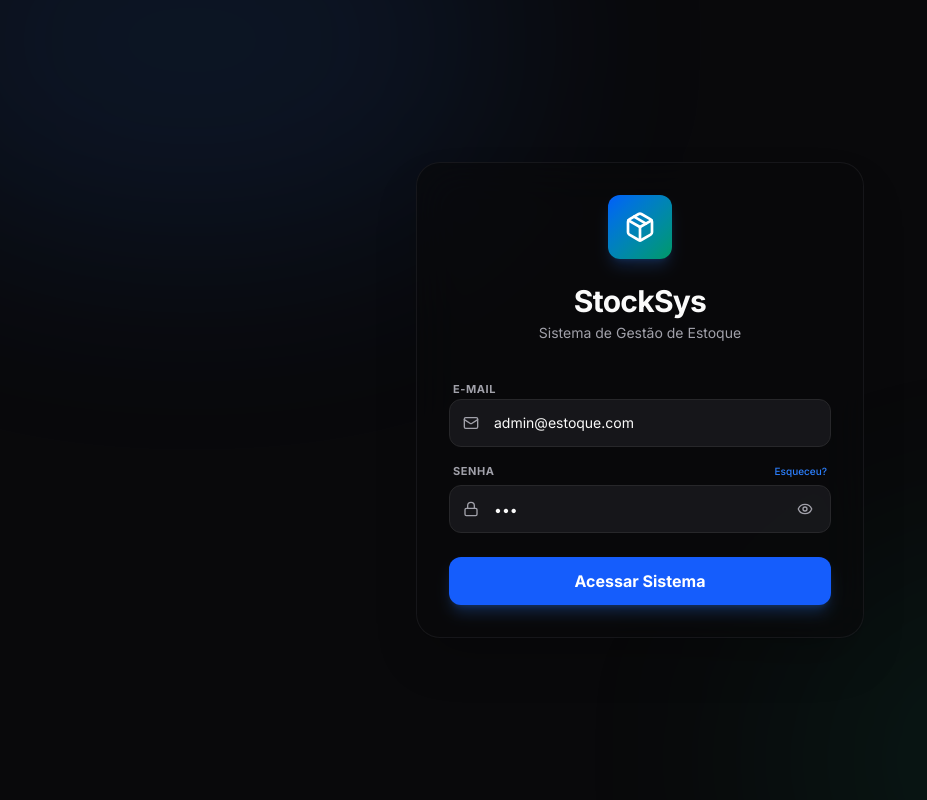
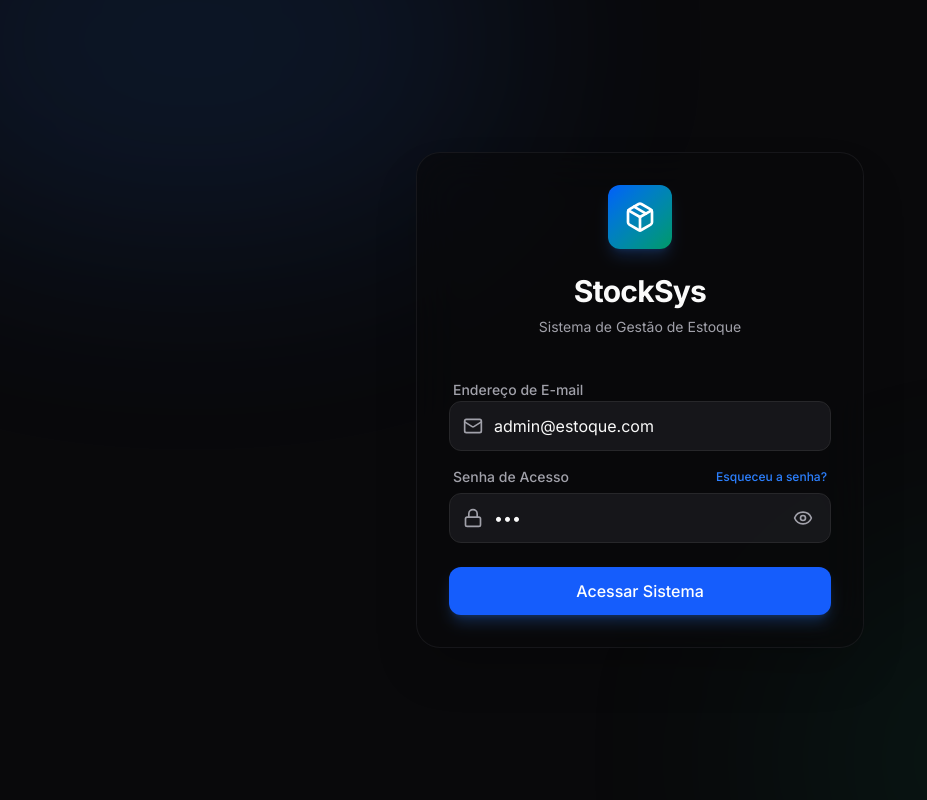
Before and after one commit to Liizfel/StockSys, a React (Vite) app: page /login in a window 1280 px wide. Shown: the whole page, without its empty margins (0-927 px from the left). Built offline with nearby package versions, Linux system fonts and the light colour scheme.

Commit message:
feat(Login): enhance login and password reset functionality with improved error handling and UI updates

```diff
--- a/src/pages/Login.tsx
+++ b/src/pages/Login.tsx
@@ -5,7 +5,7 @@ import { Lock, Mail, Loader2, Package, Eye, EyeOff } from 'lucide-react';
 import { motion } from 'framer-motion';
 
 const StockSysLogo = () => (
-  <div className="w-16 h-16 bg-gradient-to-br from-blue-600 to-emerald-600 rounded-xl flex items-center justify-center mx-auto mb-6 shadow-lg shadow-blue-500/20 shrink-0">
+  <div className="w-16 h-16 bg-gradient-to-br from-blue-600 to-emerald-600 rounded-xl flex items-center justify-center mx-auto mb-6 shadow-lg shadow-blue-500/20">
     <Package className="w-8 h-8 text-white" />
   </div>
 );
@@ -18,6 +18,7 @@ export default function Login() {
   const [loading, setLoading] = useState(false);
   const [showPassword, setShowPassword] = useState(false);
 
+  // Estados de Esqueci a Senha
   const [isForgotPassword, setIsForgotPassword] = useState(false);
   const [resetEmail, setResetEmail] = useState('');
   const [newPassword, setNewPassword] = useState('');
@@ -29,23 +30,31 @@ export default function Login() {
   const handleLogin = async (e: React.FormEvent) => {
     e.preventDefault();
     setError('');
+    setSuccessMessage('');
     setLoading(true);
 
     try {
-      // Adicionamos a barra ao final / para evitar redirecionamentos que perdem o POST
-      const res = await fetch('/api/auth/login/', {
+      const res = await fetch('/api/auth/login', {
         method: 'POST',
         headers: { 'Content-Type': 'application/json' },
         body: JSON.stringify({ email, password })
       });
 
-      const data = await res.json();
+      let data: any = {};
+      const contentType = res.headers.get('content-type');
+      if (contentType && contentType.includes('application/json')) {
+        data = await res.json();
+      } else {
+        const text = await res.text();
+        throw new Error(text.substring(0, 100) || `Erro do servidor (${res.status})`);
+      }
+
       if (!res.ok) throw new Error(data.error || 'Erro de autenticação');
 
       login(data.token, data.user);
       navigate('/');
     } catch (err: any) {
-      setError(err.message || 'Erro ao conectar com o servidor');
+      setError(err.message || 'Erro ao fazer login');
     } finally {
       setLoading(false);
     }
@@ -53,20 +62,41 @@ export default function Login() {
 
   const handleResetPassword = async (e: React.FormEvent) => {
     e.preventDefault();
+    setError('');
+    setSuccessMessage('');
+
     if (newPassword !== confirmNewPassword) {
       setError('As senhas não coincidem.');
       return;
     }
+
     setLoading(true);
+
     try {
-      const res = await fetch('/api/auth/reset-password/', {
+      const res = await fetch('/api/auth/reset-password', {
         method: 'POST',
         headers: { 'Content-Type': 'application/json' },
         body: JSON.stringify({ email: resetEmail, newPassword })
       });
-      if (!res.ok) throw new Error('Erro ao redefinir a senha');
-      setSuccessMessage('Senha redefinida com sucesso!');
+
+      let data: any = {};
+      const contentType = res.headers.get('content-type');
+      if (contentType && contentType.includes('application/json')) {
+        data = await res.json();
+      } else {
+        const text = await res.text();
+        throw new Error(text.substring(0, 100) || `Erro do servidor (${res.status})`);
+      }
+
+      if (!res.ok) throw new Error(data.error || 'Erro ao redefinir a senha');
+
+      setSuccessMessage('Senha redefinida com sucesso! Você já pode fazer o login.');
       setIsForgotPassword(false);
+      setEmail(resetEmail);
+      setPassword(newPassword);
+      setResetEmail('');
+      setNewPassword('');
+      setConfirmNewPassword('');
     } catch (err: any) {
       setError(err.message || 'Erro ao redefinir a senha');
     } finally {
@@ -75,56 +105,175 @@ export default function Login() {
   };
 
   return (
-    <div className="min-h-screen bg-background flex items-center justify-center p-4 relative overflow-hidden">
-      {/* Background Decorativo */}
-      <div className="absolute top-[-20%] left-[-10%] w-[50%] h-[50%] bg-blue-500/20 rounded-full blur-[120px] animate-pulse"></div>
-      <div className="absolute bottom-[-20%] right-[-10%] w-[50%] h-[50%] bg-emerald-500/15 rounded-full blur-[120px] animate-pulse delay-700"></div>
+    <div className="min-h-screen bg-background flex items-center justify-center p-4 relative overflow-hidden text-foreground">
+      {/* Animated Background Gradients */}
+      <div className="absolute top-[-20%] left-[-10%] w-[50%] h-[50%] bg-blue-500/20 rounded-full blur-[120px] animate-[pulse_8s_ease-in-out_infinite]"></div>
+      <div className="absolute bottom-[-20%] right-[-10%] w-[50%] h-[50%] bg-emerald-500/15 rounded-full blur-[120px] animate-[pulse_10s_ease-in-out_infinite_reverse]"></div>
 
       <motion.div
-          initial={{ opacity: 0, y: 20 }}
-          animate={{ opacity: 1, y: 0 }}
-          className="w-full max-w-md bg-card/60 backdrop-blur-xl rounded-3xl border border-border/50 shadow-2xl p-6 sm:p-8 space-y-6 relative z-10"
+         initial={{ opacity: 0, y: 20 }}
+         animate={{ opacity: 1, y: 0 }}
+         transition={{ duration: 0.5, ease: "easeOut" }}
+         className="max-w-md w-full bg-card/60 backdrop-blur-xl rounded-3xl border border-border/50 shadow-2xl p-8 space-y-6 relative z-10"
       >
         <div className="text-center">
           <StockSysLogo />
-          <h1 className="text-2xl sm:text-3xl font-bold tracking-tight text-foreground">StockSys</h1>
-          <p className="text-xs sm:text-sm text-muted-foreground mt-1">Sistema de Gestão de Estoque</p>
+          <h1 className="text-3xl font-bold tracking-tight">StockSys</h1>
+          <p className="text-sm text-muted-foreground mt-2">Sistema de Gestão de Estoque</p>
         </div>
 
-        {error && <div className="bg-destructive/10 text-destructive p-3 rounded-xl text-xs font-medium border border-destructive/20 text-center">{error}</div>}
-        {successMessage && <div className="bg-emerald-500/10 text-emerald-500 p-3 rounded-xl text-xs font-medium border border-emerald-500/20 text-center">{successMessage}</div>}
+        {error && (
+          <motion.div initial={{ opacity: 0 }} animate={{ opacity: 1 }} className="bg-destructive/10 text-destructive p-3 rounded-xl text-sm text-center font-medium border border-destructive/20">
+            {error}
+          </motion.div>
+        )}
+
+        {successMessage && (
+          <motion.div initial={{ opacity: 0 }} animate={{ opacity: 1 }} className="bg-emerald-500/10 text-emerald-500 p-3 rounded-xl text-sm text-center font-medium border border-emerald-500/20">
+            {successMessage}
+          </motion.div>
+        )}
 
         {!isForgotPassword ? (
-          <form onSubmit={handleLogin} className="space-y-4 pt-2">
+          <form onSubmit={handleLogin} className="space-y-4 pt-4">
             <div className="space-y-1.5">
-              <label className="text-[11px] font-bold text-muted-foreground ml-1 uppercase tracking-wider">E-mail</label>
+              <label className="text-sm font-medium text-muted-foreground ml-1">Endereço de E-mail</label>
               <div className="relative">
-                <Mail className="absolute left-3.5 top-1/2 -translate-y-1/2 w-4 h-4 text-muted-foreground" />
-                <input type="email" value={email} onChange={(e) => setEmail(e.target.value)} className="w-full pl-11 pr-4 py-3 bg-secondary/50 border border-border rounded-xl focus:ring-2 focus:ring-blue-500 outline-none transition-all h-[48px] text-sm" placeholder="nome@stocksys.com" required />
+                <Mail className="absolute left-3.5 top-1/2 -translate-y-1/2 w-5 h-5 text-muted-foreground" />
+                <input
+                  type="email"
+                  value={email}
+                  onChange={(e) => setEmail(e.target.value)}
+                  className="w-full pl-11 pr-4 py-3 bg-secondary/50 border border-border rounded-xl focus:ring-2 focus:ring-blue-500/50 focus:border-blue-500 outline-none transition-all placeholder:text-muted-foreground/50"
+                  placeholder="nome@stocksys.com"
+                  required
+                />
               </div>
             </div>
 
             <div className="space-y-1.5">
               <div className="flex justify-between items-center px-1">
-                <label className="text-[11px] font-bold text-muted-foreground uppercase tracking-wider">Senha</label>
-                <button type="button" onClick={() => setIsForgotPassword(true)} className="text-[10px] text-blue-500 hover:text-blue-600 font-medium transition-colors">Esqueceu?</button>
+                <label className="text-sm font-medium text-muted-foreground">Senha de Acesso</label>
+                <button
+                  type="button"
+                  onClick={() => {
+                    setIsForgotPassword(true);
+                    setError('');
+                    setSuccessMessage('');
+                    setResetEmail(email === 'admin@estoque.com' ? '' : email);
+                  }}
+                  className="text-xs text-blue-500 hover:text-blue-600 font-medium transition-colors"
+                >
+                  Esqueceu a senha?
+                </button>
               </div>
               <div className="relative">
-                <Lock className="absolute left-3.5 top-1/2 -translate-y-1/2 w-4 h-4 text-muted-foreground" />
-                <input type={showPassword ? "text" : "password"} value={password} onChange={(e) => setPassword(e.target.value)} className="w-full pl-11 pr-11 py-3 bg-secondary/50 border border-border rounded-xl focus:ring-2 focus:ring-blue-500 outline-none transition-all h-[48px] text-sm" placeholder="••••••" required />
-                <button type="button" onClick={() => setShowPassword(!showPassword)} className="absolute right-3.5 top-1/2 -translate-y-1/2 p-1 text-muted-foreground hover:text-foreground">
-                  {showPassword ? <EyeOff className="w-4 h-4" /> : <Eye className="w-4 h-4" />}
+                <Lock className="absolute left-3.5 top-1/2 -translate-y-1/2 w-5 h-5 text-muted-foreground" />
+                <input
+                  type={showPassword ? "text" : "password"}
+                  value={password}
+                  onChange={(e) => setPassword(e.target.value)}
+                  className="w-full pl-11 pr-11 py-3 bg-secondary/50 border border-border rounded-xl focus:ring-2 focus:ring-blue-500/50 focus:border-blue-500 outline-none transition-all placeholder:text-muted-foreground/50"
+                  placeholder="••••••"
+                  required
+                />
+                <button
+                  type="button"
+                  onClick={() => setShowPassword(!showPassword)}
+                  className="absolute right-3.5 top-1/2 -translate-y-1/2 p-1 text-muted-foreground hover:text-foreground transition-colors"
+                >
+                  {showPassword ? <EyeOff className="w-5 h-5" /> : <Eye className="w-5 h-5" />}
                 </button>
               </div>
             </div>
 
-            <button type="submit" disabled={loading} className="w-full bg-blue-600 hover:bg-blue-700 text-white font-bold h-[48px] rounded-xl transition-all flex items-center justify-center gap-2 shadow-lg shadow-blue-500/25 mt-6">
+            <button
+              type="submit"
+              disabled={loading}
+              className="w-full bg-blue-600 hover:bg-blue-700 text-white font-medium py-3 rounded-xl transition-all flex items-center justify-center gap-2 disabled:opacity-70 shadow-lg shadow-blue-500/25 mt-6"
+            >
               {loading ? <Loader2 className="w-5 h-5 animate-spin" /> : 'Acessar Sistema'}
             </button>
           </form>
         ) : (
-          <form onSubmit={handleResetPassword} className="space-y-4 pt-2">
-             {/* ... formulário de reset ... */}
+          <form onSubmit={handleResetPassword} className="space-y-4 pt-4">
+            <h3 className="text-lg font-semibold text-center">Redefinir Senha</h3>
+            <p className="text-xs text-muted-foreground text-center">
+              Insira o seu e-mail cadastrado e a nova senha desejada para redefinição.
+            </p>
+
+            <div className="space-y-1.5">
+              <label className="text-sm font-medium text-muted-foreground ml-1">E-mail Cadastrado</label>
+              <div className="relative">
+                <Mail className="absolute left-3.5 top-1/2 -translate-y-1/2 w-5 h-5 text-muted-foreground" />
+                <input
+                  type="email"
+                  value={resetEmail}
+                  onChange={(e) => setResetEmail(e.target.value)}
+                  className="w-full pl-11 pr-4 py-3 bg-secondary/50 border border-border rounded-xl focus:ring-2 focus:ring-blue-500/50 focus:border-blue-500 outline-none transition-all placeholder:text-muted-foreground/50"
+                  placeholder="nome@stocksys.com"
+                  required
+                />
+              </div>
+            </div>
+
+            <div className="space-y-1.5">
+              <label className="text-sm font-medium text-muted-foreground ml-1">Nova Senha</label>
+              <div className="relative">
+                <Lock className="absolute left-3.5 top-1/2 -translate-y-1/2 w-5 h-5 text-muted-foreground" />
+                <input
+                  type={showPassword ? "text" : "password"}
+                  value={newPassword}
+                  onChange={(e) => setNewPassword(e.target.value)}
+                  className="w-full pl-11 pr-11 py-3 bg-secondary/50 border border-border rounded-xl focus:ring-2 focus:ring-blue-500/50 focus:border-blue-500 outline-none transition-all placeholder:text-muted-foreground/50"
+                  placeholder="Nova senha"
+                  required
+                />
+                <button
+                  type="button"
+                  onClick={() => setShowPassword(!showPassword)}
+                  className="absolute right-3.5 top-1/2 -translate-y-1/2 p-1 text-muted-foreground hover:text-foreground transition-colors"
+                >
+                  {showPassword ? <EyeOff className="w-5 h-5" /> : <Eye className="w-5 h-5" />}
+                </button>
+              </div>
+            </div>
+
+            <div className="space-y-1.5">
+              <label className="text-sm font-medium text-muted-foreground ml-1">Confirmar Nova Senha</label>
+              <div className="relative">
+                <Lock className="absolute left-3.5 top-1/2 -translate-y-1/2 w-5 h-5 text-muted-foreground" />
+                <input
+                  type={showPassword ? "text" : "password"}
+                  value={confirmNewPassword}
+                  onChange={(e) => setConfirmNewPassword(e.target.value)}
+                  className="w-full pl-11 pr-11 py-3 bg-secondary/50 border border-border rounded-xl focus:ring-2 focus:ring-blue-500/50 focus:border-blue-500 outline-none transition-all placeholder:text-muted-foreground/50"
+                  placeholder="Confirme a nova senha"
+                  required
+                />
+              </div>
+            </div>
+
+            <div className="flex flex-col gap-2 pt-2">
+              <button
+                type="submit"
+                disabled={loading}
+                className="w-full bg-blue-600 hover:bg-blue-700 text-white font-medium py-3 rounded-xl transition-all flex items-center justify-center gap-2 disabled:opacity-70 shadow-lg shadow-blue-500/25"
+              >
+                {loading ? <Loader2 className="w-5 h-5 animate-spin" /> : 'Confirmar Redefinição'}
+              </button>
+
+              <button
+                type="button"
+                onClick={() => {
+                  setIsForgotPassword(false);
+                  setError('');
+                }}
+                className="w-full text-sm text-muted-foreground hover:text-foreground py-2 transition-colors"
+              >
+                Cancelar e Voltar
+              </button>
+            </div>
           </form>
         )}
       </motion.div>
```
